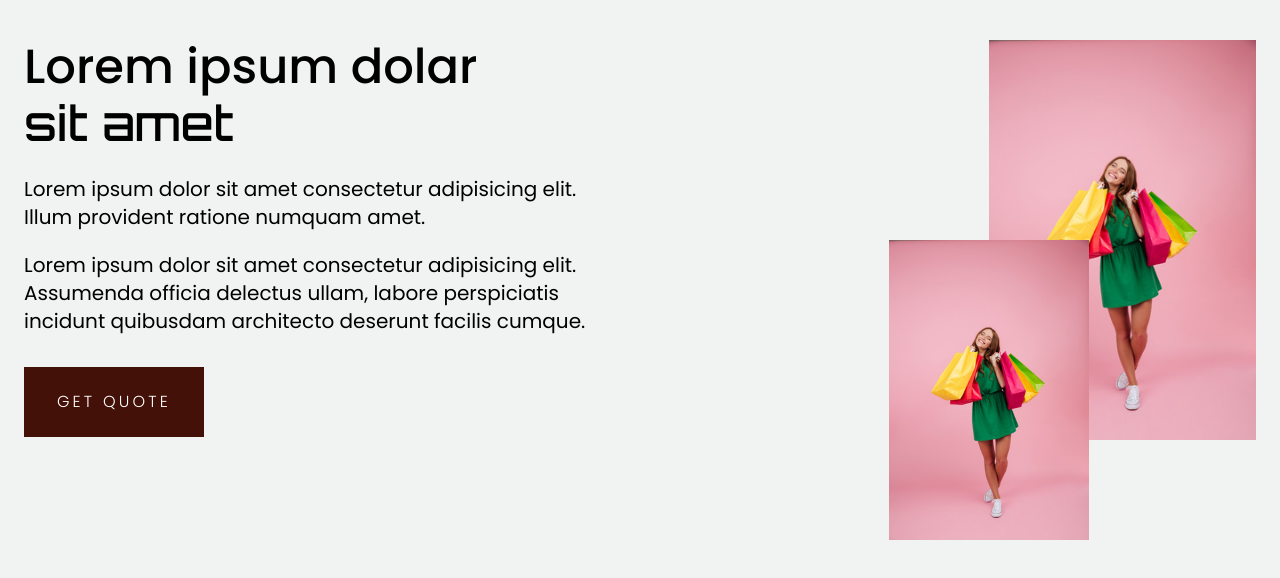
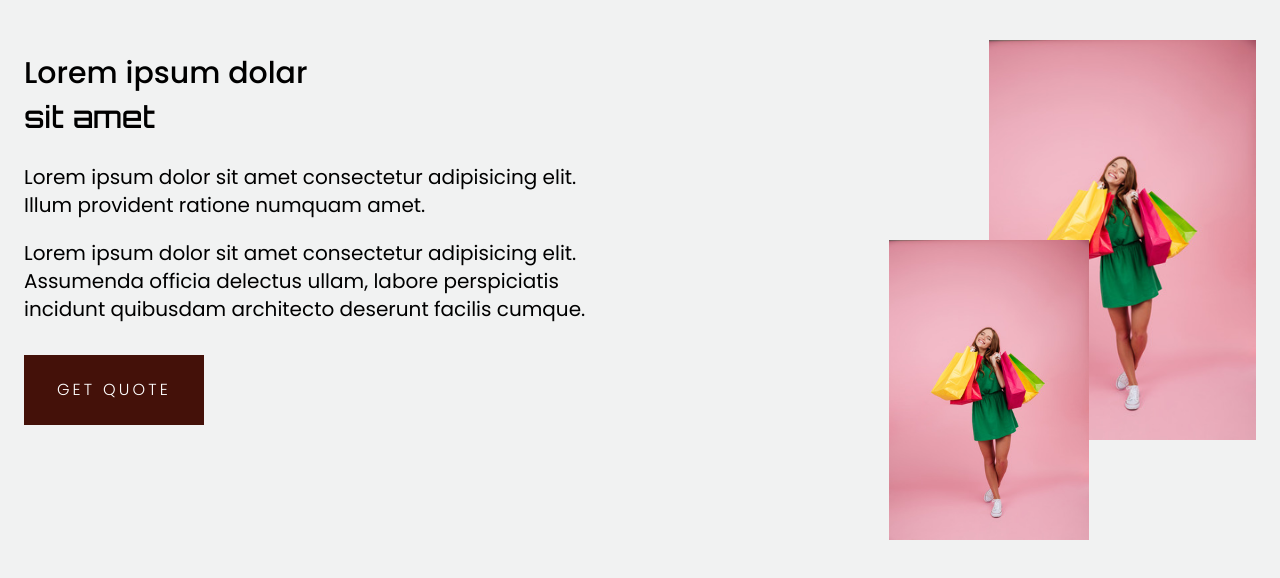
Before and after one commit to vikramkumartejani/get-quote, a Next.js app: page / in a window 1280 px wide. Shown: the top 578 px of the page. Built offline with nearby package versions, Linux system fonts and the light colour scheme.

Commit message:
'update'

```diff
--- a/app/components/Hero.tsx
+++ b/app/components/Hero.tsx
@@ -5,9 +5,9 @@ const Hero = () => {
     <div className="w-full max-w-[1440px] mx-auto px-6 py-10">
         <div className="w-full flex items-center lg:flex-row flex-col justify-between lg:gap-5 gap-10">
             <div className="lg:text-left text-center flex flex-col lg:items-start items-center gap-3 sm:gap-5 lg:max-w-[600px] 2xl:max-w-[700px]">
-                <h1 className="text-4xl sm:text-5xl font-medium mb-2 flex flex-col gap-2">
+                <h1 className="text-2xl sm:text-3xl font-medium mb-2 flex flex-col gap-2">
                     Lorem ipsum dolar
-                    <span className="font-orbitron text-5xl">sit amet</span>
+                    <span className="font-orbitron text-2xl sm:text-3xl">sit amet</span>
                 </h1>
                 <p className="text-base sm:text-xl 2xl:text-2xl font-normal">
                     Lorem ipsum dolor sit amet consectetur adipisicing elit. Illum provident ratione numquam amet.
```
